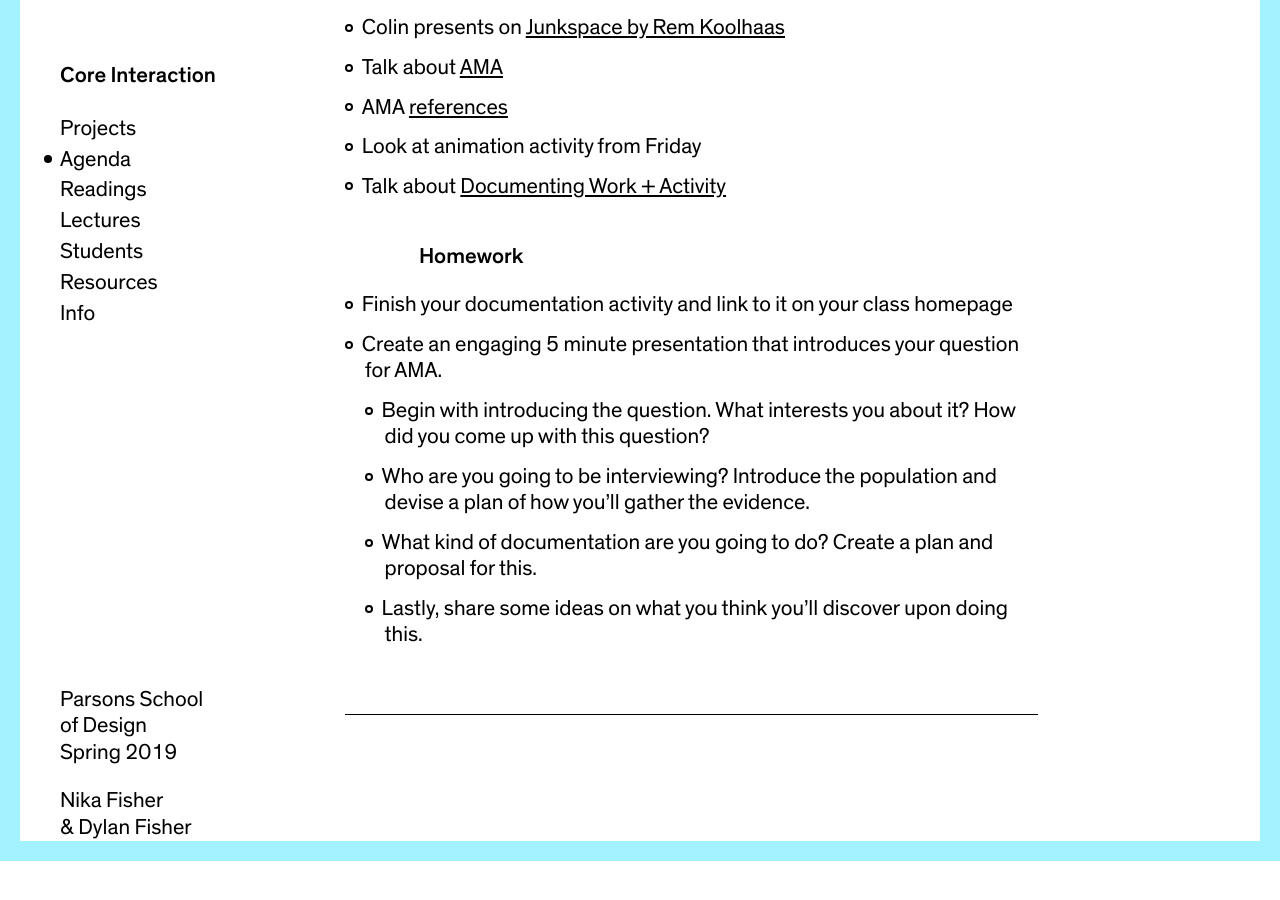
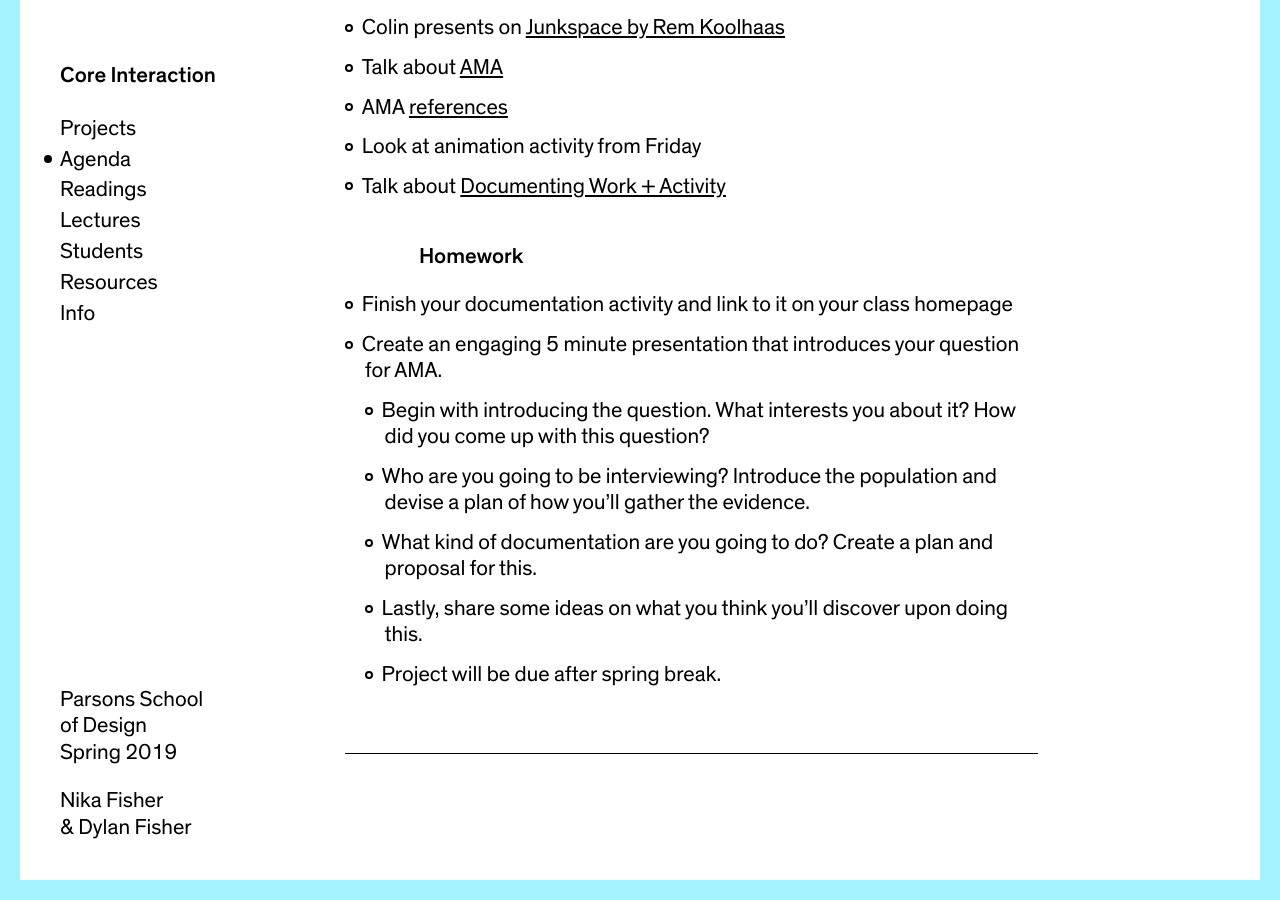
Before and after one commit to dylanfisher/ci19, a Jekyll site: the page built from _agendas/week-7.md, in a window 1280 px wide and 900 px high, scrolled down 249 px. Built offline with Jekyll 4.4.1, drawn with Linux system fonts in a browser that asks for light colours; before the commit the page ends 1110 px from its top, so only the background shows below that.

Commit message:
Add agenda

```diff
--- a/_agendas/week-7.md
+++ b/_agendas/week-7.md
@@ -19,5 +19,6 @@ date_range:       3/5 – 3/8
     - Who are you going to be interviewing? Introduce the population and devise a plan of how you&rsquo;ll gather the evidence.
     - What kind of documentation are you going to do? Create a plan and proposal for this.
     - Lastly, share some ideas on what you think you&rsquo;ll discover upon doing this.
+    - Project will be due after spring break.
 
 ---
```
